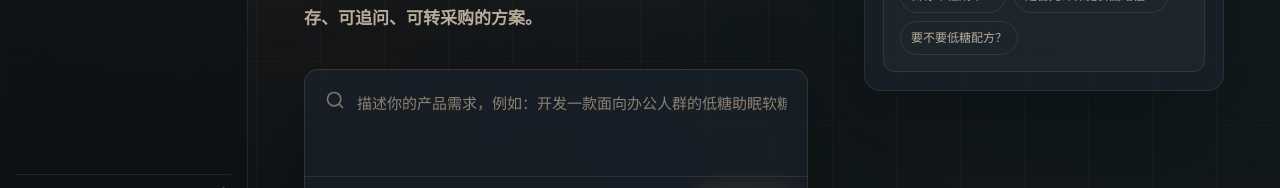
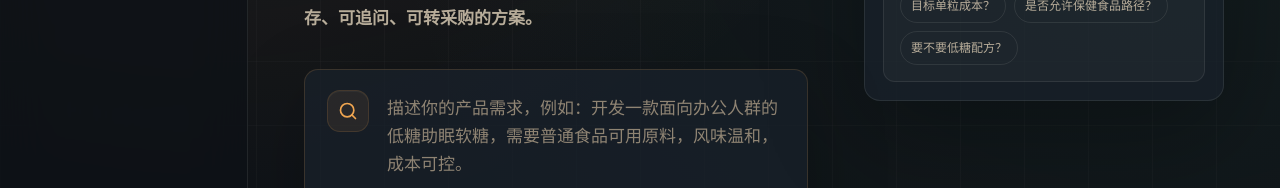
Before and after one commit to KaneGong/zhiliao, a Next.js app: page / in a window 1280 px wide. Shown: the part 764-952 px from the top of the page. Built offline with nearby package versions, Linux system fonts and the light colour scheme; no server answers.

Commit message:
fix: polish formula UI states

```diff
--- a/src/app/globals.css
+++ b/src/app/globals.css
@@ -108,6 +108,19 @@ body {
 @keyframes float {
   0%, 100% { transform: translateY(0px); }
   50%      { transform: translateY(-12px); }
+}
+@keyframes statusBreathe {
+  0%, 100% { transform: translateY(0) scale(1); box-shadow: 0 0 0 rgba(240,165,80,0); }
+  50%      { transform: translateY(-2px) scale(1.04); box-shadow: 0 0 26px rgba(240,165,80,.22); }
+}
+@keyframes statusBarWave {
+  0%, 100% { transform: scaleY(.42); opacity: .45; }
+  45%      { transform: scaleY(1); opacity: 1; }
+}
+@keyframes statusSheen {
+  0%   { transform: translateX(-110%); opacity: 0; }
+  25%  { opacity: .8; }
+  100% { transform: translateX(110%); opacity: 0; }
 }
 
 .fade-in      { animation: fadeIn 0.4s ease-out; }
@@ -230,6 +243,78 @@ body {
 .typing-dots span { width: 6px; height: 6px; border-radius: 50%; background: var(--text-muted); animation: dotBounce 1.4s ease-in-out infinite; }
 .typing-dots span:nth-child(2) { animation-delay: 0.16s; }
 .typing-dots span:nth-child(3) { animation-delay: 0.32s; }
+
+.structuring-status {
+  position: relative;
+  isolation: isolate;
+  margin-top: 18px;
+  display: inline-flex;
+  align-items: center;
+  gap: 12px;
+  max-width: min(100%, 520px);
+  overflow: hidden;
+  border-radius: 18px;
+  border: 1px solid rgba(240,165,80,.2);
+  background:
+    linear-gradient(135deg, rgba(240,165,80,.12), rgba(240,165,80,.035) 48%, rgba(100,185,135,.055)),
+    rgba(13,20,29,.82);
+  padding: 12px 14px;
+  color: #f3d99c;
+  box-shadow: 0 18px 42px rgba(0,0,0,.22), inset 0 1px 0 rgba(255,255,255,.05);
+}
+.structuring-status::before {
+  content: "";
+  position: absolute;
+  inset: 0;
+  z-index: -1;
+  width: 60%;
+  background: linear-gradient(90deg, transparent, rgba(255,255,255,.08), transparent);
+  animation: statusSheen 1.9s ease-in-out infinite;
+}
+.structuring-orb {
+  display: grid;
+  place-items: center;
+  width: 32px;
+  height: 32px;
+  flex: 0 0 auto;
+  border-radius: 999px;
+  color: #1b1408;
+  background: linear-gradient(135deg, #f7c94a, #ef7e42);
+  animation: statusBreathe 1.35s ease-in-out infinite;
+}
+.structuring-status p {
+  margin: 0;
+  color: #ffe7a8;
+  font-size: 12px;
+  font-weight: 900;
+  letter-spacing: .01em;
+}
+.structuring-status span {
+  display: block;
+  margin-top: 2px;
+  color: rgba(226,232,240,.62);
+  font-size: 11px;
+  line-height: 1.35;
+}
+.structuring-bars {
+  margin-left: auto;
+  display: inline-flex;
+  align-items: end;
+  gap: 3px;
+  height: 20px;
+  flex: 0 0 auto;
+}
+.structuring-bars i {
+  display: block;
+  width: 4px;
+  height: 18px;
+  transform-origin: 50% 100%;
+  border-radius: 999px;
+  background: linear-gradient(180deg, #f7c94a, #ef7e42);
+  animation: statusBarWave .9s ease-in-out infinite;
+}
+.structuring-bars i:nth-child(2) { animation-delay: .12s; }
+.structuring-bars i:nth-child(3) { animation-delay: .24s; }
 
 /* ── Input Dark Mode ── */
 :where(input:not([type="submit"]):not([type="button"]):not([type="checkbox"]):not([type="radio"]), textarea, select) {
--- a/src/app/page.tsx
+++ b/src/app/page.tsx
@@ -43,9 +43,12 @@ export default function Home() {
 
             <form action="/recommend" method="get" className="hero-input-card">
               <div className="input-row">
-                <Search className="w-5 h-5" />
-                <input
+                <div className="search-mark" aria-hidden="true">
+                  <Search className="w-5 h-5" />
+                </div>
+                <textarea
                   name="q"
+                  rows={3}
                   placeholder="描述你的产品需求，例如：开发一款面向办公人群的低糖助眠软糖，需要普通食品可用原料，风味温和，成本可控。"
                 />
               </div>
@@ -226,9 +229,39 @@ export default function Home() {
           overflow: hidden;
           box-shadow: 0 24px 80px rgba(0,0,0,.22);
         }
-        .input-row { display: flex; gap: 12px; align-items: flex-start; padding: 20px; color: #7e7464; min-height: 106px; }
-        .input-row input { flex: 1; border: 0; outline: 0; background: transparent; color: #f2ede4; font-size: 15px; line-height: 1.7; padding-top: 1px; }
-        .input-row input::placeholder { color: #8d8170; }
+        .input-row {
+          display: grid;
+          grid-template-columns: 42px minmax(0, 1fr);
+          gap: 16px;
+          align-items: start;
+          padding: 20px 22px 18px;
+          color: #7e7464;
+          min-height: 122px;
+        }
+        .search-mark {
+          width: 42px;
+          height: 42px;
+          border-radius: 13px;
+          display: grid;
+          place-items: center;
+          color: #f0a550;
+          background: rgba(240,165,80,.08);
+          border: 1px solid rgba(240,165,80,.14);
+          box-shadow: inset 0 1px 0 rgba(255,255,255,.04);
+        }
+        .input-row textarea {
+          width: 100%;
+          min-height: 82px;
+          border: 0;
+          outline: 0;
+          resize: none;
+          background: transparent;
+          color: #f2ede4;
+          font-size: 17px;
+          line-height: 1.65;
+          padding: 4px 2px 0;
+        }
+        .input-row textarea::placeholder { color: #9a8d7a; opacity: .92; }
         .input-footer { border-top: 1px solid rgba(242,237,228,.09); padding: 12px; display: flex; justify-content: space-between; gap: 12px; align-items: center; }
         .quick-tags { display: flex; gap: 8px; flex-wrap: wrap; }
         .quick-tags a { border: 1px solid rgba(242,237,228,.09); border-radius: 999px; background: rgba(255,255,255,.03); color: #b8ad9a; padding: 7px 11px; font-size: 12px; text-decoration: none; transition: .18s ease; }
@@ -340,8 +373,9 @@ export default function Home() {
           }
           .lead { font-size: 14px; line-height: 1.75; max-width: calc(100vw - 32px); overflow-wrap: anywhere; word-break: break-word; }
           .hero-input-card { width: 100%; max-width: calc(100vw - 32px); }
-          .input-row { min-height: 86px; min-width: 0; padding: 16px; align-items: center; }
-          .input-row input { min-width: 0; font-size: 13px; text-overflow: ellipsis; }
+          .input-row { grid-template-columns: 36px minmax(0, 1fr); gap: 12px; min-height: 116px; min-width: 0; padding: 16px; }
+          .search-mark { width: 36px; height: 36px; border-radius: 11px; }
+          .input-row textarea { min-width: 0; min-height: 78px; font-size: 14px; line-height: 1.55; }
           .input-footer { align-items: stretch; flex-direction: column; }
           .quick-tags { width: 100%; display: grid; grid-template-columns: 1fr; }
           .quick-tags a { width: 100%; text-align: center; }
--- a/src/app/recommend/page.tsx
+++ b/src/app/recommend/page.tsx
@@ -199,6 +199,17 @@ function PageContent() {
     </div>
   );
 
+  const StructuringStatus = ({ text }: { text: string }) => (
+    <div className="structuring-status" role="status" aria-live="polite">
+      <div className="structuring-orb"><Sparkles className="w-3.5 h-3.5" strokeWidth={2} /></div>
+      <div className="min-w-0">
+        <p>{text}</p>
+        <span>正在生成可比较的配方卡片，请稍候…</span>
+      </div>
+      <div className="structuring-bars" aria-hidden="true"><i /><i /><i /></div>
+    </div>
+  );
+
   return (
     <div className="zl-workbench-page">
       <div className="zl-workbench-shell">
@@ -273,7 +284,7 @@ function PageContent() {
                     return (
                       <div key={i} className={`flex gap-3 ${m.role === "user" ? "justify-end" : ""}`}>
                         {m.role === "assistant" && <AiAvatar />}
-                        <div className={`max-w-[85%] group relative ${m.role === "user" ? "" : "min-w-0"}`}>
+                        <div className={`group relative ${m.role === "user" ? "max-w-[85%]" : "w-full min-w-0"}`}>
                           <div className={m.role === "user" ? "bg-gradient-to-br from-amber-500 to-orange-500 text-white rounded-2xl rounded-tr-md px-4 py-2.5 shadow-[0_2px_8px_rgba(240,165,80,0.12)]" : "rounded-2xl rounded-tl-md px-4 py-3 border border-white/[0.06] bg-white/[0.02]"}>
                             {m.role === "user" ? <p className="text-sm leading-relaxed">{m.content}</p> : (
                               <div className={`zhiliao-answer text-sm ${isStreaming && !isStructuring ? "streaming-cursor" : ""}`}>
@@ -290,11 +301,7 @@ function PageContent() {
                                   li: ({children}) => <li className="text-slate-400">{children}</li>,
                                   hr: () => <hr className="my-3 border-white/[0.06]" />,
                                 }}>{m.content}</Markdown>
-                                {isStreaming && m.status && (
-                                  <div className="mt-3 inline-flex items-center gap-2 rounded-full border border-amber-400/10 bg-amber-400/[0.05] px-3 py-1.5 text-[11px] font-medium text-amber-200">
-                                    <span className="h-1.5 w-1.5 animate-pulse rounded-full bg-amber-300" />{m.status}
-                                  </div>
-                                )}
+                                {isStreaming && m.status && <StructuringStatus text={m.status} />}
                                 {m.formulaBrief && <FormulaBriefView brief={m.formulaBrief} />}
                                 {!m.formulaBrief && m.briefError && <div className="mt-3 rounded-xl border border-amber-400/10 bg-amber-400/[0.04] px-3 py-2 text-xs text-amber-200">{m.briefError}</div>}
                               </div>
```
Also changed, not shown: src/app/recommend/components/FormulaBriefView.tsx (+47 -11 lines).
